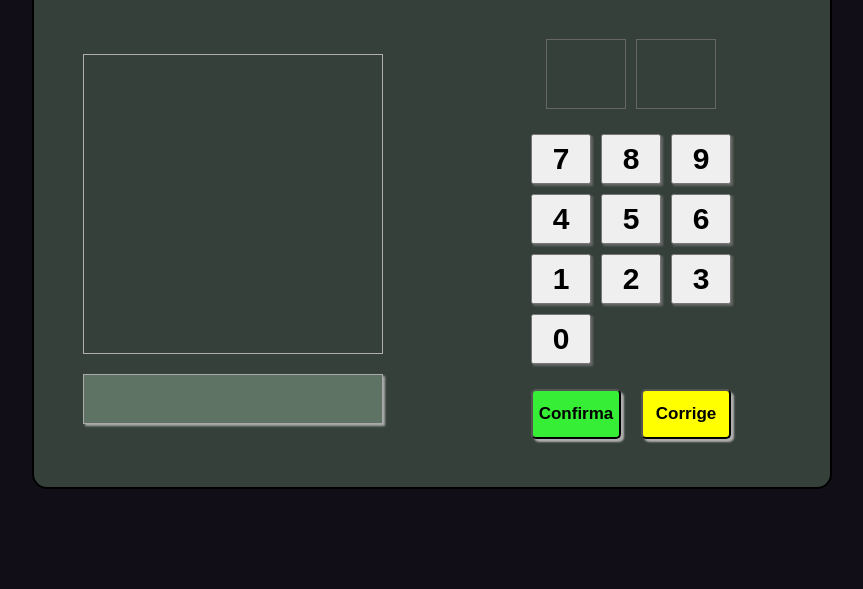
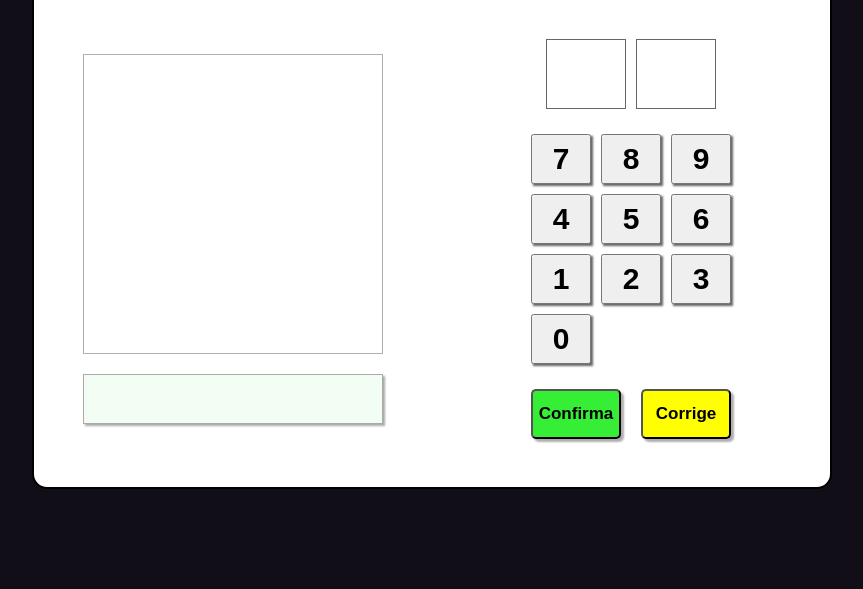
Before and after one commit to Korvo2Tuirow/Urna, a plain HTML site: page index.html in a window 1280 px wide. Shown: the part 211-800 px from the top of the page, without its empty margins (208-1071 px from the left). Drawn offline with Linux system fonts and the light colour scheme.

Commit message:
Update style.css

```diff
--- a/style.css
+++ b/style.css
@@ -16,7 +16,7 @@ body {
   height: 600px;
   border: 2px solid #000;
   border-radius: 15px;
-  background-color: rgba(170, 228, 168, 0.233);
+  background-color: #fff;
   margin-top: 100px;
 }
 
```
